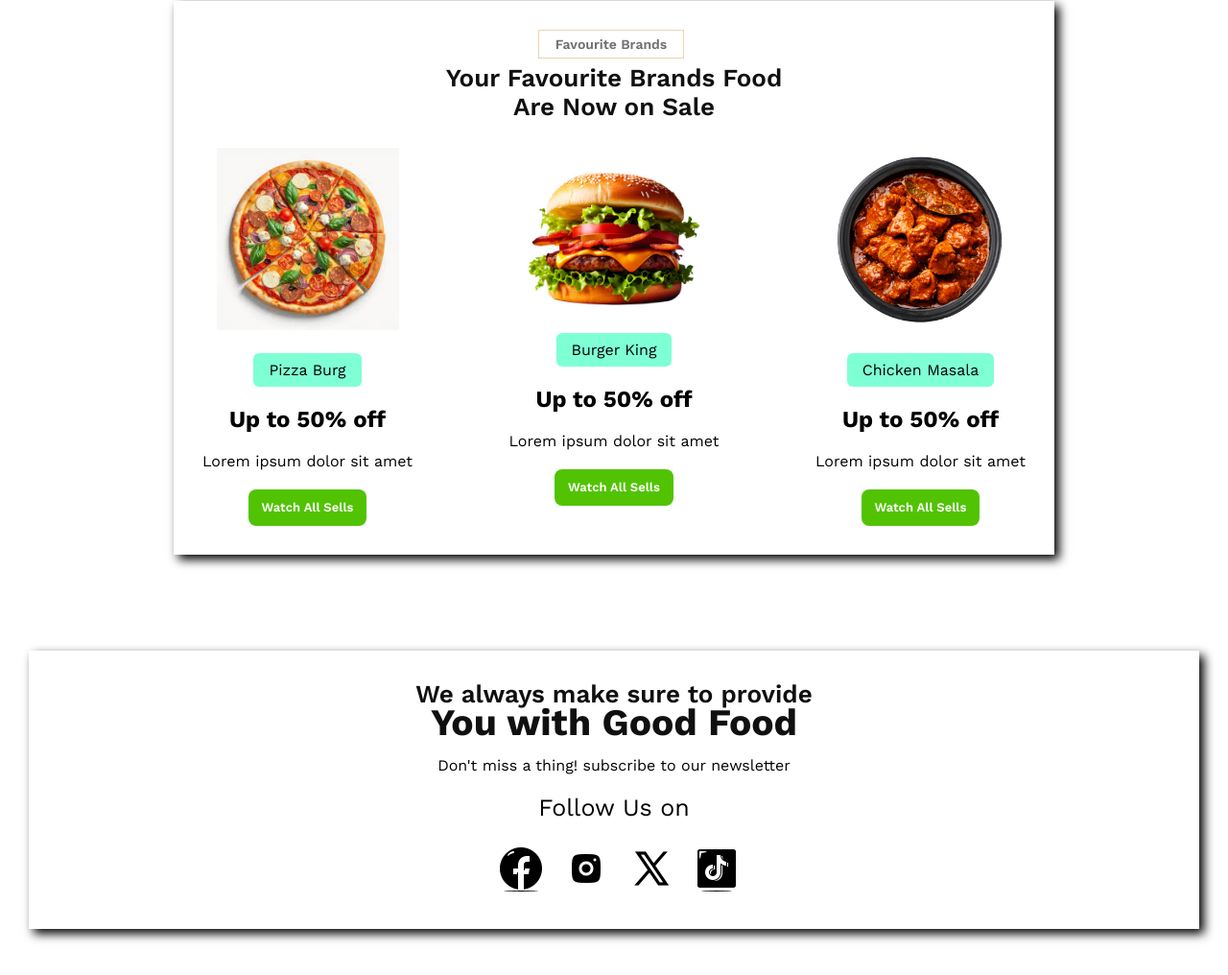
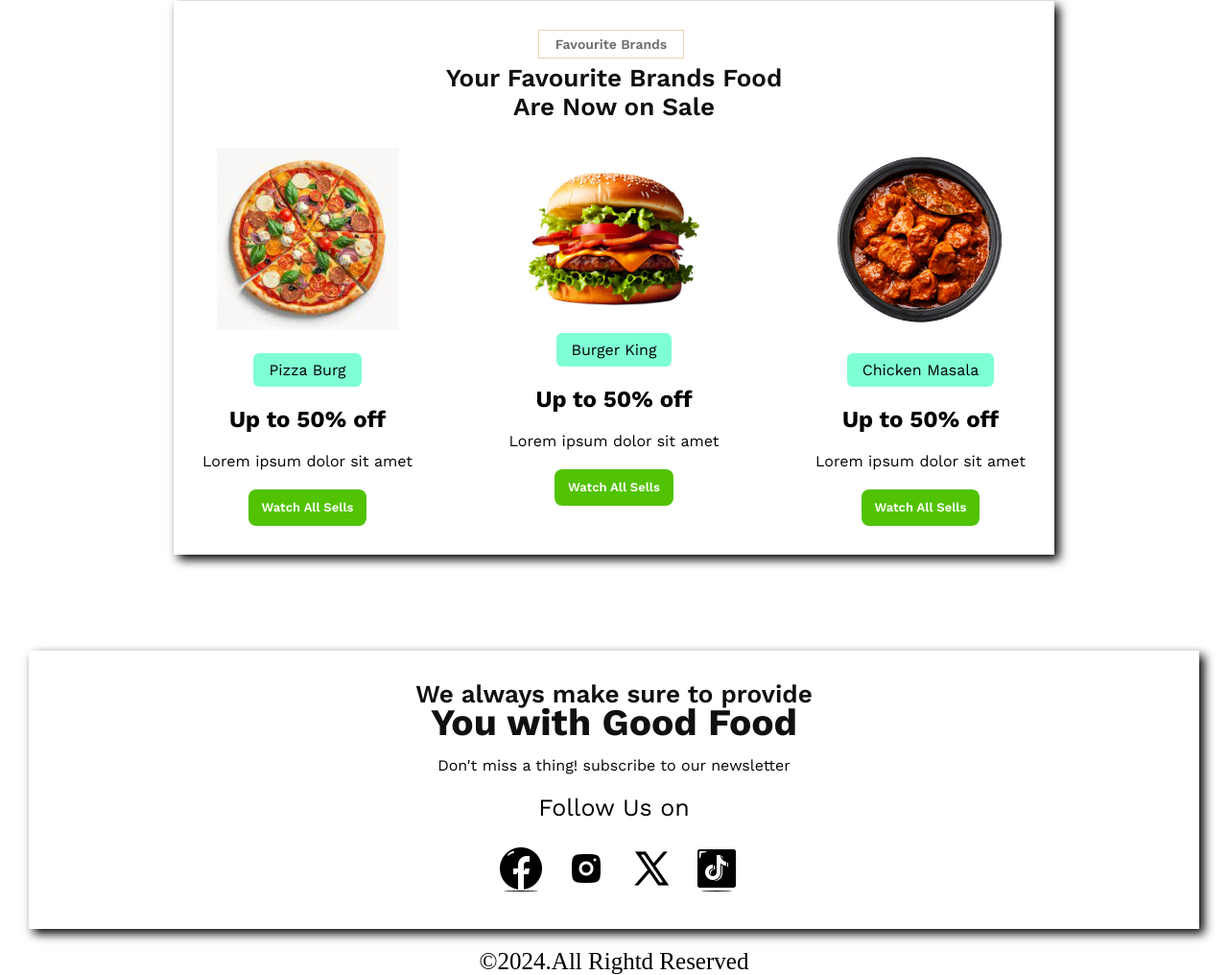
Before and after one commit to ahmedfoysal1/learned-ui-pixso, a plain HTML site: page index.html in a window 1280 px wide. Shown: the part 956-1972 px from the top of the page at 96% size. Before the commit the page ends 1944 px from the top, so only its background shows below. Drawn offline with nearby package versions, Linux system fonts and the light colour scheme.

Commit message:
added footer

```diff
--- a/index.html
+++ b/index.html
@@ -80,5 +80,6 @@
             <li><img src="tiktok.png" alt=""></li>
         </div>
     </section>
+    <footer>&copy;2024.All Rightd Reserved</footer>
 </body>
 </html>
--- a/style/style.css
+++ b/style/style.css
@@ -174,3 +174,7 @@ section{
     border: none;
     margin: 0px 30px 20px 30px;
 }
+footer{
+    text-align: center;
+    font-size: 25px;
+}
```
